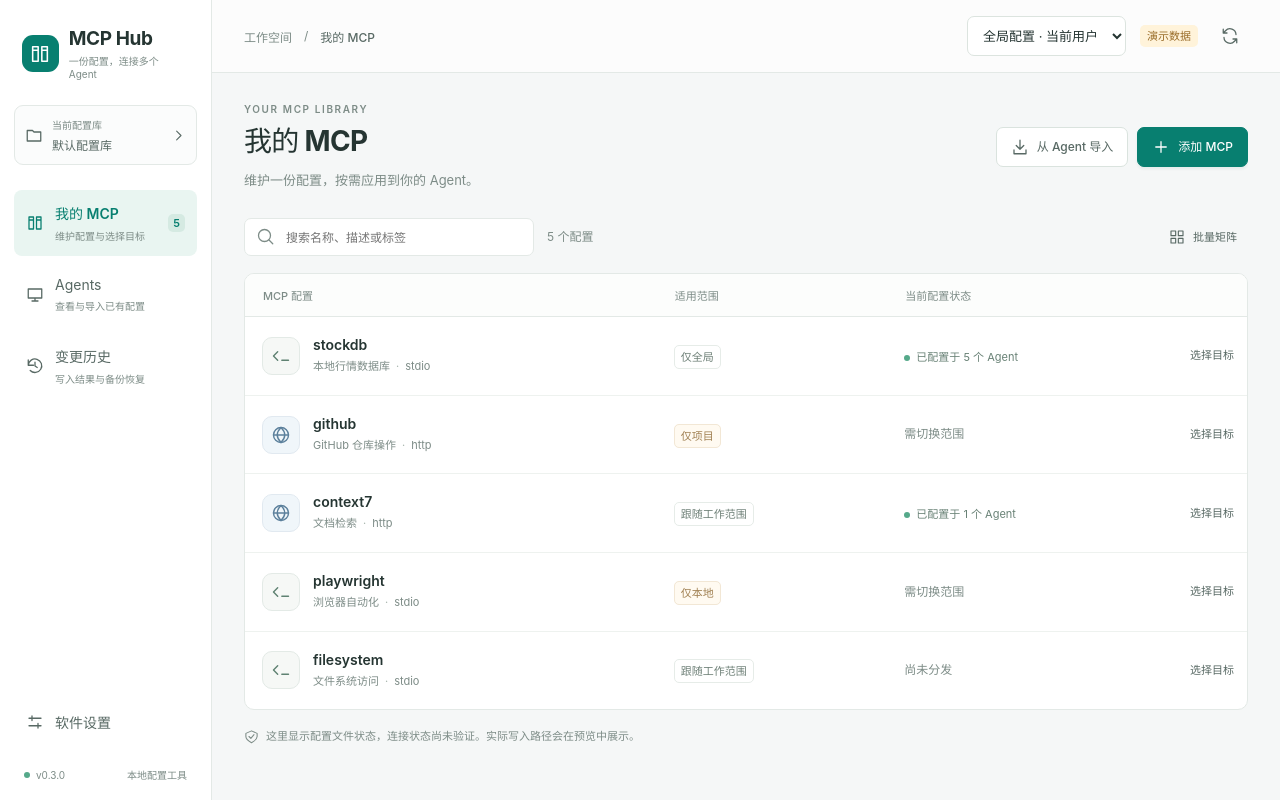
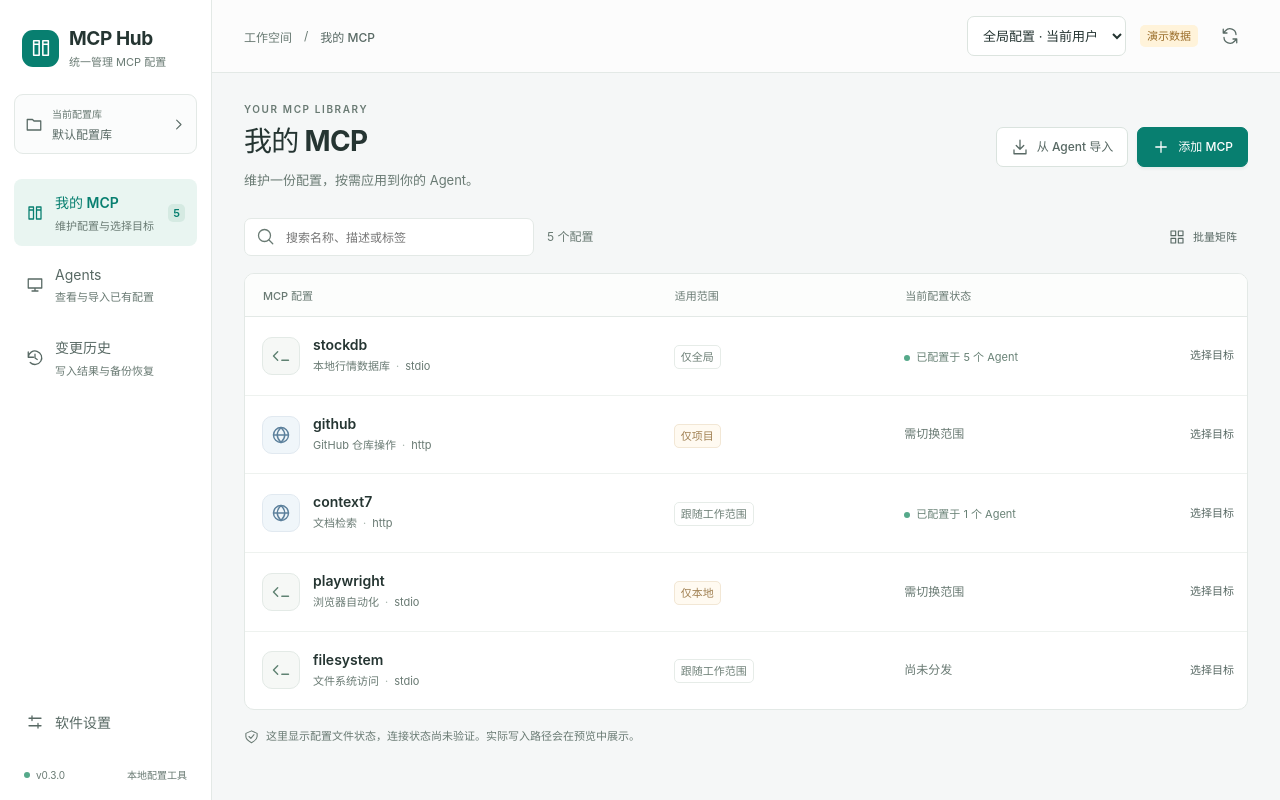
Before and after one commit to rshun/mcpconfig, a React (Vite) app in the folder apps/web/: page / in a window 1280 px wide. Built offline with nearby package versions, Linux system fonts and the light colour scheme.

Commit message:
fix(gui): refine text readability and keyboard regression input

```diff
--- a/apps/web/src/App.tsx
+++ b/apps/web/src/App.tsx
@@ -174,7 +174,7 @@ export default function App() {
   const currentTitle = NAV.find((item) => item.id === page)?.label ?? "软件设置";
   const libraryTitle = catalogPath && fileName(catalogPath) !== "catalog.yaml" ? fileName(catalogPath) : "默认配置库";
   return <div className="shell">
-    <aside className="sidebar"><div className="brand"><span className="brand-mark"><Icon name="library" size={22} /></span><div>MCP Hub<small>一份配置，连接多个 Agent</small></div></div>
+    <aside className="sidebar"><div className="brand"><span className="brand-mark"><Icon name="library" size={22} /></span><div>MCP Hub<small>统一管理 MCP 配置</small></div></div>
       <button className="library-switch" disabled={busy || dirty || !!overlay} onClick={() => openOverlay({ kind: "library" })} aria-label="管理配置库"><Icon name="folder" /><span><small>当前配置库</small><b>{libraryTitle}</b></span><Icon name="chevron" size={15} /></button>
       <nav className="nav" aria-label="主导航">{NAV.map((item) => <button key={item.id} aria-label={item.label} disabled={writing} className={`nav-item${page === item.id ? " active" : ""}`} aria-current={page === item.id ? "page" : undefined} onClick={() => navigate(item.id)}><Icon name={item.icon} /><span>{item.label}<small>{item.hint}</small></span>{item.id === "library" && !!entries.length && <span className="count">{entries.length}</span>}</button>)}</nav>
       <div className="sidebar-footer"><button aria-label="软件设置" className={`nav-item${page === "settings" ? " active" : ""}`} disabled={writing} onClick={() => navigate("settings")}><Icon name="settings" /><span>软件设置</span></button><div className="version-line"><span className="status-dot" />{info ? `v${info.version}` : "正在初始化…"}<span>本地配置工具</span></div></div>
--- a/apps/web/src/styles.css
+++ b/apps/web/src/styles.css
@@ -1,4 +1,4 @@
-:root { font-family: "Inter", "Segoe UI", "PingFang SC", "Microsoft YaHei", sans-serif; color: #253532; background: #f5f7f7; font-size: 14px; font-synthesis: none; --accent: #087f70; --accent-soft: #e9f5f1; --text: #253532; --text-2: #586964; --text-3: #7d8c87; --line: #e3e9e6; --surface: #fff; --mono: "Cascadia Code", Consolas, monospace; }
+:root { font-family: "Inter", "Segoe UI", "PingFang SC", "Microsoft YaHei", sans-serif; color: #253532; background: #f5f7f7; font-size: 14px; font-synthesis: none; --accent: #087f70; --accent-soft: #e9f5f1; --text: #253532; --text-2: #586964; --text-3: #697a73; --line: #e3e9e6; --surface: #fff; --mono: "Cascadia Code", Consolas, monospace; }
 * { box-sizing: border-box; }
 body { margin: 0; }
 button, input, textarea, select { font: inherit; }
@@ -18,7 +18,7 @@ svg { flex-shrink: 0; vertical-align: middle; }
 .sidebar { width: 212px; flex: 0 0 212px; background: #fff; border-right: 1px solid var(--line); display: flex; flex-direction: column; padding: 27px 14px 18px; gap: 25px; }
 .brand { display: flex; align-items: center; gap: 10px; padding: 0 8px; font-size: 19px; font-weight: 650; letter-spacing: -.4px; }
 .brand-mark { display: grid; place-items: center; background: var(--accent); color: white; border-radius: 11px; width: 37px; height: 37px; }
-.brand small { display: block; font-size: 10px; letter-spacing: 0; margin-top: 3px; font-weight: 400; }
+.brand small { display: block; font-size: 11px; letter-spacing: 0; margin-top: 3px; font-weight: 400; }
 .library-switch { display: flex; align-items: center; width: 100%; gap: 9px; padding: 11px 10px; border: 1px solid var(--line); background: #fbfcfc; border-radius: 9px; text-align: left; color: var(--text-2); }
 .library-switch span { flex: 1; min-width: 0; }
 .library-switch small { display: block; font-size: 10px; margin-bottom: 4px; }
@@ -27,7 +27,7 @@ svg { flex-shrink: 0; vertical-align: middle; }
 .nav-item { width: 100%; border: 0; display: flex; align-items: center; gap: 11px; background: transparent; color: var(--text-2); border-radius: 8px; padding: 13px 12px; text-align: left; min-width: 0; }
 .nav-item:hover { background: #f3f7f5; }
 .nav-item.active { background: var(--accent-soft); color: var(--accent); font-weight: 600; }
-.nav-item small { display: block; font-size: 10px; font-weight: 400; margin-top: 5px; }
+.nav-item small { display: block; font-size: 11px; font-weight: 400; margin-top: 5px; }
 .nav-item .count { margin-left: auto; background: #d5eae2; border-radius: 5px; font-size: 11px; padding: 2px 5px; }
 .sidebar-footer { margin-top: auto; }
 .version-line { display: flex; align-items: center; gap: 6px; font-size: 10px; color: var(--text-3); padding: 22px 10px 0; }
```
Also changed, not shown: 1 other file (tests, documents, lock files or other folders).
